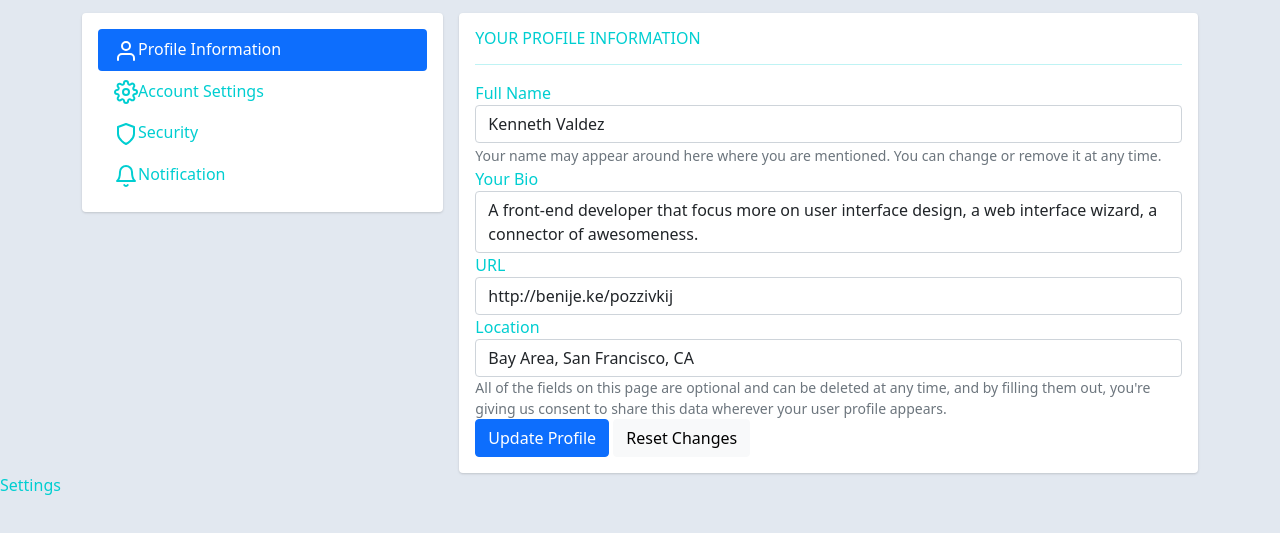
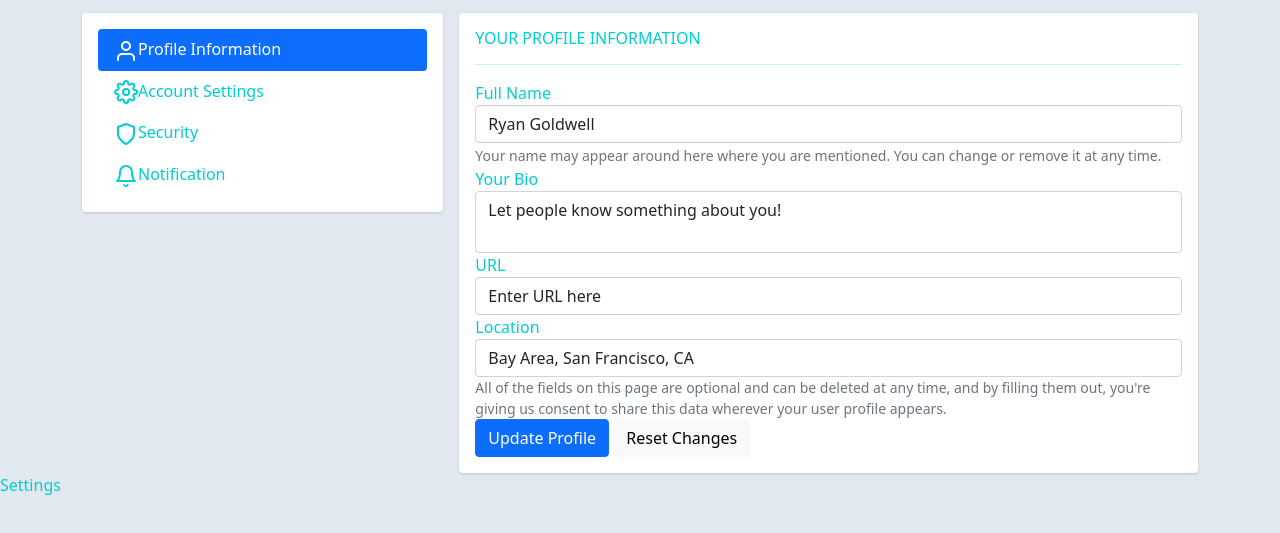
Before and after one commit to TheSociologist/cs326-final-kiskafanclub, a plain HTML site: page settings.html in a window 1280 px wide. Shown: the part 123-656 px from the top of the page. Drawn offline with nearby package versions, Linux system fonts and the light colour scheme.

Commit message:
changed flavour text in settings.html

```diff
--- a/settings.html
+++ b/settings.html
@@ -70,16 +70,16 @@
                 <form>
                   <div class="form-group">
                     <label for="fullName">Full Name</label>
-                    <input type="text" class="form-control" id="fullName" aria-describedby="fullNameHelp" placeholder="Enter your fullname" value="Kenneth Valdez">
+                    <input type="text" class="form-control" id="fullName" aria-describedby="fullNameHelp" placeholder="Enter your fullname" value="Ryan Goldwell">
                     <small id="fullNameHelp" class="form-text text-muted">Your name may appear around here where you are mentioned. You can change or remove it at any time.</small>
                   </div>
                   <div class="form-group">
                     <label for="bio">Your Bio</label>
-                    <textarea class="form-control autosize" id="bio" placeholder="Write something about you" style="overflow: hidden; overflow-wrap: break-word; resize: none; height: 62px;">A front-end developer that focus more on user interface design, a web interface wizard, a connector of awesomeness.</textarea>
+                    <textarea class="form-control autosize" id="bio" placeholder="Write something about you" style="overflow: hidden; overflow-wrap: break-word; resize: none; height: 62px;">Let people know something about you!</textarea>
                   </div>
                   <div class="form-group">
                     <label for="url">URL</label>
-                    <input type="text" class="form-control" id="url" placeholder="Enter your website address" value="http://benije.ke/pozzivkij">
+                    <input type="text" class="form-control" id="url" placeholder="Enter your website address" value="Enter URL here">
                   </div>
                   <div class="form-group">
                     <label for="location">Location</label>
```
